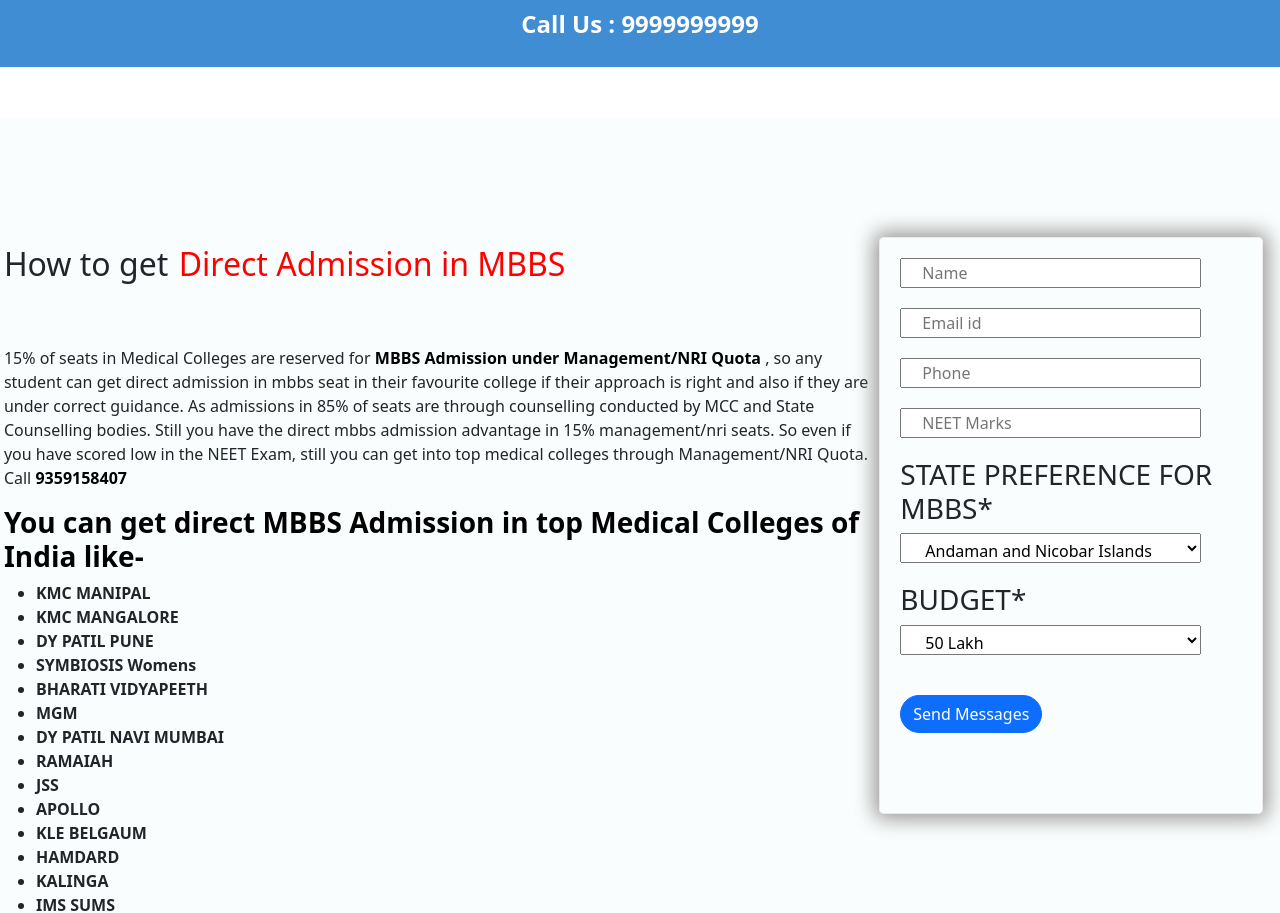
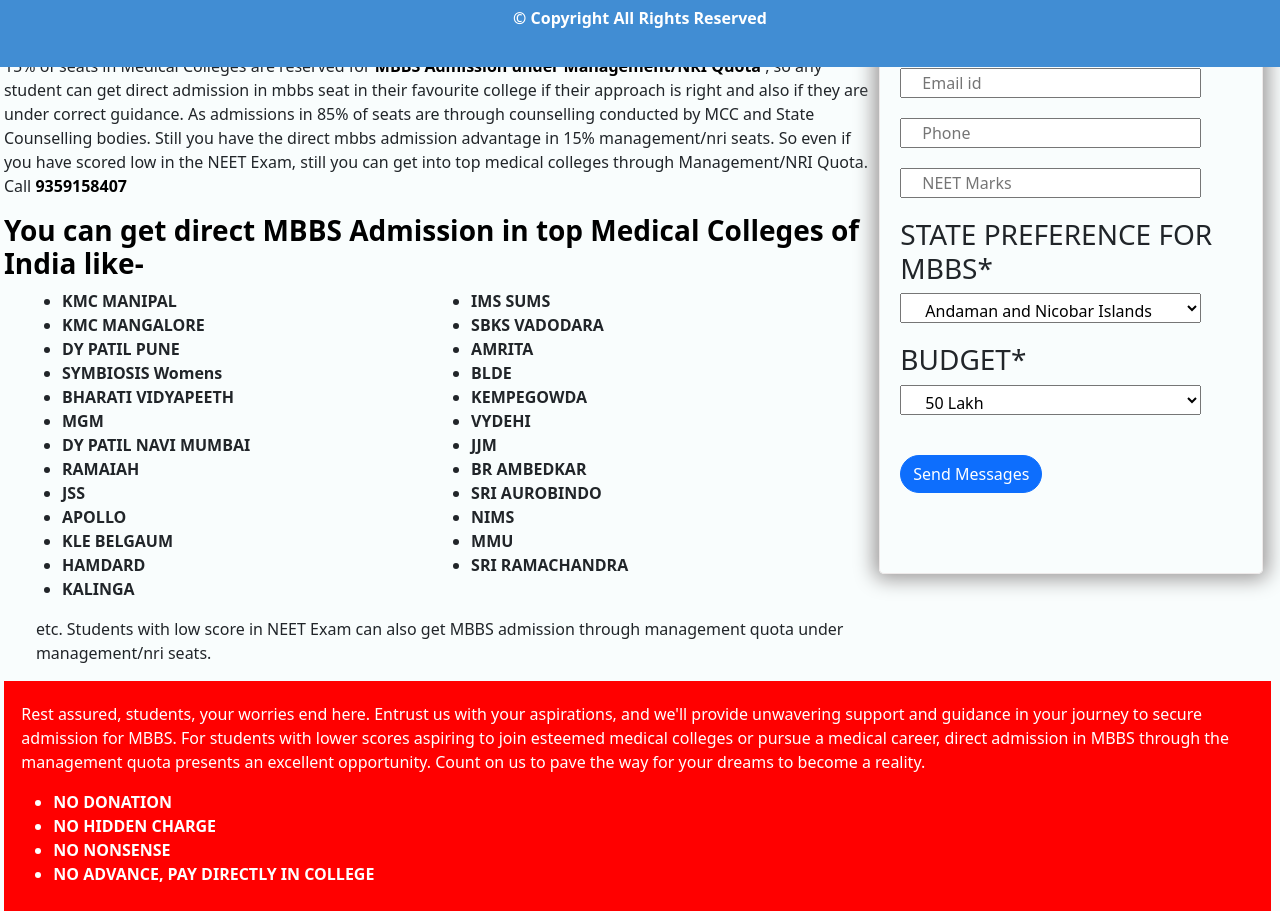
Before and after one commit to piyush254/Edu, a plain HTML site: page index.html in a window 1280 px wide. Shown: the part 733-1646 px from the top of the page. Drawn offline with nearby package versions, Linux system fonts and the light colour scheme.

Commit message:
Education of mbbs

```diff
--- a/index.html
+++ b/index.html
@@ -40,7 +40,7 @@
         </h1>
       <p>Our admissions team is available to assist you with any questions you may have regarding the application process, eligibility criteria, documentation requirements, and more. We look forward to helping you embark on your journey to pursue a career in medicine.</p>
 
-      <button style="margin-top: 15%; margin-left: 15%; width: 15rem; height: 4rem; font-weight: 700; color: #fff;" type="button" class="btn btn-warning">Get Started</button>
+      <button style="margin-top: 7%; margin-left: 15%; width: 15rem; height: 4rem; font-weight: 700; color: #fff;" type="button" class="btn btn-warning">Get Started</button>
       </div>
       <div class="heroright"></div>
     </section>
@@ -68,6 +68,8 @@
             like-</span
           >
         </h3>
+        <div class="citydiv">
+          <div class="citydiv1">
             <ul>
               <li>KMC MANIPAL</li>
               <li>KMC MANGALORE</li>
@@ -82,6 +84,10 @@
               <li>KLE BELGAUM</li>
               <li>HAMDARD</li>
               <li>KALINGA</li>
+            </ul>
+          </div>
+          <div class="citydiv2">
+            <ul>
               <li>IMS SUMS</li>
               <li>SBKS VADODARA</li>
               <li>AMRITA</li>
@@ -94,6 +100,10 @@
               <li>NIMS</li>
               <li>MMU</li>
               <li>SRI RAMACHANDRA</li>
+            </ul>
+          </div>
+        </div>
+        <ul>
           <li style="list-style-type: none; font-weight: 400; display: inline">
             etc. Students with low score in NEET Exam can also get MBBS
             admission through management quota under management/nri seats.
@@ -203,7 +213,7 @@
       </h1>
       <div class="nriStudent"></div>
     </section>
-    <div class="fixedfooter"><a href="#">Call Us : 9999999999</a></div>
+    <div class="fixedfooter"><a href="#">  <p>&copy; Copyright All Rights Reserved</p></a></div>
 
     <div class="clientsays">
       <h1>
--- a/styles.css
+++ b/styles.css
@@ -47,12 +47,12 @@
 
 .heroleft {
   width: 48vw;
-  height: 80vh;
+  height: 50vh;
   /* border: 2px solid black; */
 }
 .heroright {
   width: 48vw;
-  height: 80vh;
+  height: 50vh;
   /* border: 2px solid black; */
 }
 
@@ -66,7 +66,7 @@
 }
 
 .heroright {
-  background-image: url(https://images.pexels.com/photos/1206101/pexels-photo-1206101.jpeg?auto=compress&cs=tinysrgb&w=600);
+background-image: url(./doctor.jpg);
   background-size: cover;
 }
 
@@ -85,7 +85,7 @@
   text-decoration: none;
   color: white;
   font-weight: 700;
-  font-size: 1.5rem;
+  font-size: 1.0rem;
 }
 .whatsappFixed {
   height: 50px;
@@ -106,6 +106,7 @@
   margin-top: 15vh;
   display: flex;
   flex-wrap: wrap;
+  box-sizing: border-box;
   /* align-items: flex-start; */
   justify-content: center;
   background-color: #f9fdfd;
@@ -133,7 +134,7 @@
   box-shadow: 0px 0px 20px 5px rgb(154, 151, 151);
 }
 .addsens p {
-  margin-top: 7%;
+  margin-top: 1%;
 }
 .darker {
   font-weight: 700;
@@ -173,7 +174,8 @@
 }
 
 .redContentDiv {
-  padding: 0% 2%;
+  padding: 1% 2%;
+  width: 99vw;
   background-color: red;
   color: white;
 }
@@ -291,3 +293,18 @@
   margin-bottom: 1%;
   font-weight: 600;
 }
+
+.citydiv{
+  width: 100%;
+  display: flex;
+  align-items: flex-start;
+  justify-content: center;
+}
+
+
+.citydiv1{
+  width: 47%;
+}
+.citydiv2{
+  width: 47%;
+}
```
Also changed, not shown: doctor.jpg (added). Lines whose indentation alone changed are shown as unchanged.
